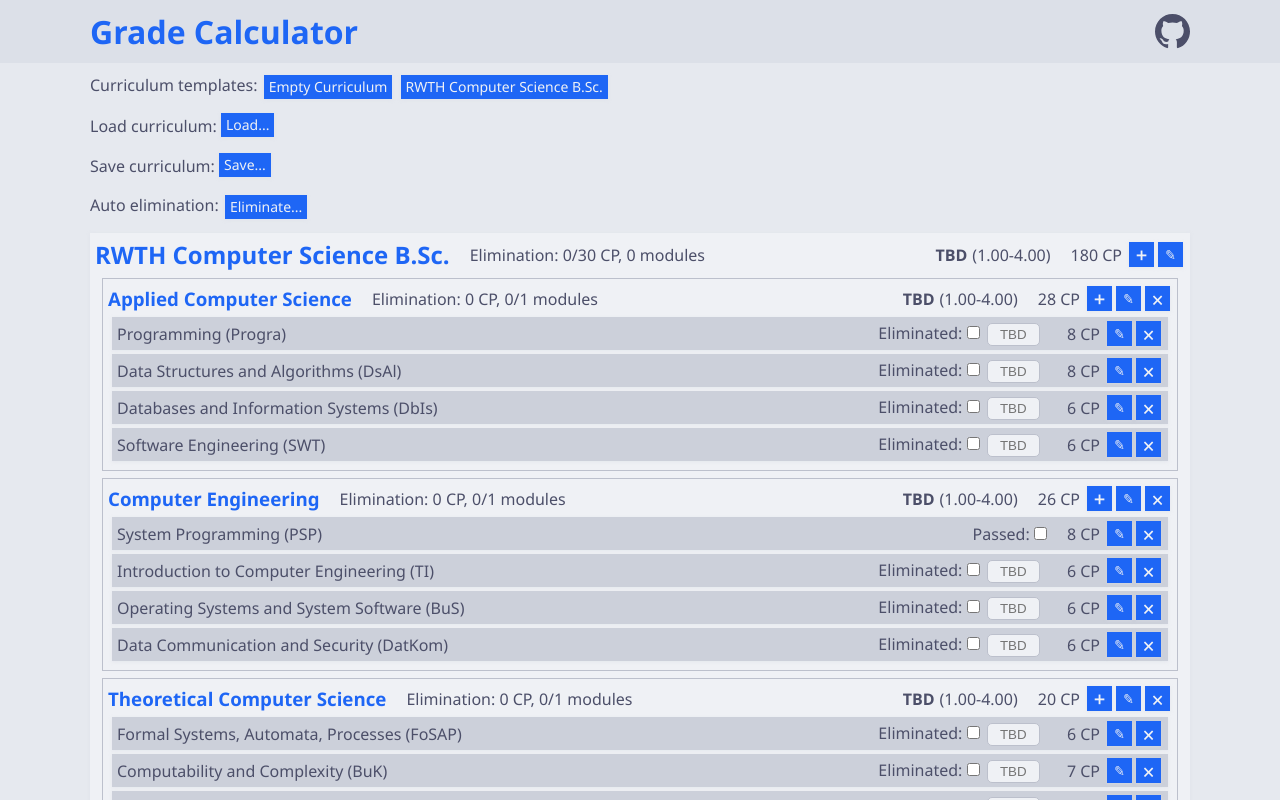
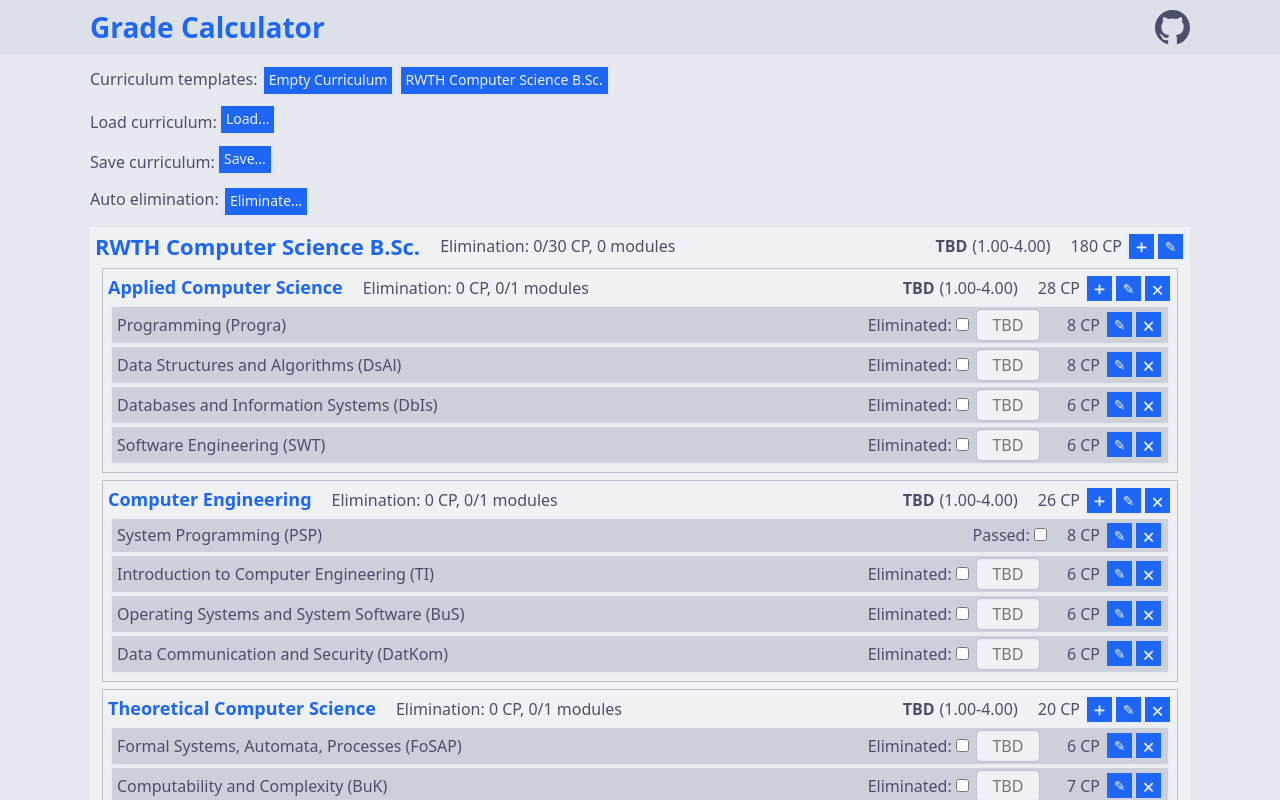
Before and after one commit to TimJentzsch/grade-calculator, a SvelteKit app: page / in a window 1280 px wide. Shown: the top 800 px of the page. Built offline with nearby package versions, Linux system fonts and the light colour scheme.

Commit message:
Use the system UI font and add typography tokens

```diff
--- a/src/app.css
+++ b/src/app.css
@@ -1,5 +1,6 @@
 @import './lib/styles/palette.css';
 @import './lib/styles/theme.css';
+@import './lib/styles/typography.css';
 
 * {
   margin: 0;
@@ -7,7 +8,10 @@
 }
 
 body {
-  font-family: 'Segoe UI', Tahoma, Geneva, Verdana, sans-serif;
+  font-family: var(--font-family-sans);
+  font-size: var(--font-size-base);
+  font-weight: var(--font-weight-normal);
+  line-height: var(--line-height-base);
   background-color: var(--color-background);
   color: var(--color-text);
 }
@@ -16,6 +20,27 @@ h1,
 h2,
 h3 {
   color: var(--color-heading);
+  font-weight: var(--font-weight-semibold);
+  line-height: var(--line-height-tight);
+}
+
+h1 {
+  font-size: var(--font-size-2xl);
+}
+
+h2 {
+  font-size: var(--font-size-xl);
+}
+
+h3 {
+  font-size: var(--font-size-lg);
+}
+
+/* Form controls don't inherit the font by default */
+button,
+input,
+select {
+  font: inherit;
 }
 
 :focus-visible {
@@ -141,10 +166,11 @@ input.grade-input.invalid {
 
 .grade {
   display: inline-block;
+  font-variant-numeric: tabular-nums;
 }
 
 .grade-value {
-  font-weight: bold;
+  font-weight: var(--font-weight-bold);
   margin: 0 5px;
 }
 
@@ -192,9 +218,9 @@ input.grade-input.invalid {
 button,
 .upload-button,
 .save-button {
-  font-family: 'Segoe UI', Tahoma, Geneva, Verdana, sans-serif;
-  font-size: 14px;
-  line-height: 1em;
+  font-size: var(--font-size-sm);
+  font-weight: var(--font-weight-medium);
+  line-height: var(--line-height-tight);
   display: table-cell;
   vertical-align: middle;
 
--- /dev/null
+++ b/src/lib/styles/typography.css
@@ -0,0 +1,39 @@
+/*
+ * Typography tokens.
+ *
+ * Uses the operating system's UI font, so no web fonts need to be loaded.
+ * The app should only use these tokens for font families, sizes and weights.
+ */
+
+:root {
+  /*
+   * The system UI font, with fallbacks for browsers that don't support `system-ui`:
+   * - `-apple-system`, `BlinkMacSystemFont`: older Safari and Chrome on macOS/iOS
+   * - `Segoe UI`: Windows
+   * - `Roboto`: Android, ChromeOS
+   * - `Ubuntu`, `Cantarell`, `Noto Sans`, `Liberation Sans`: Linux
+   * - `Helvetica Neue`, `Arial`, `sans-serif`: generic fallbacks
+   * - `Segoe UI Symbol`, `Noto Sans Symbols 2`: symbols used by the control buttons
+   */
+  --font-family-sans:
+    system-ui, -apple-system, BlinkMacSystemFont, 'Segoe UI', Roboto, Ubuntu, Cantarell,
+    'Noto Sans', 'Liberation Sans', 'Helvetica Neue', Arial, sans-serif, 'Segoe UI Symbol',
+    'Noto Sans Symbols 2';
+
+  /* Font sizes, based on the user's default font size */
+  --font-size-sm: 0.875rem;
+  --font-size-base: 1rem;
+  --font-size-lg: 1.125rem;
+  --font-size-xl: 1.375rem;
+  --font-size-2xl: 1.75rem;
+
+  /* Font weights */
+  --font-weight-normal: 400;
+  --font-weight-medium: 500;
+  --font-weight-semibold: 600;
+  --font-weight-bold: 700;
+
+  /* Line heights */
+  --line-height-tight: 1.2;
+  --line-height-base: 1.5;
+}
```
Also changed, not shown: 1 other file (tests, documents, lock files or other folders).
